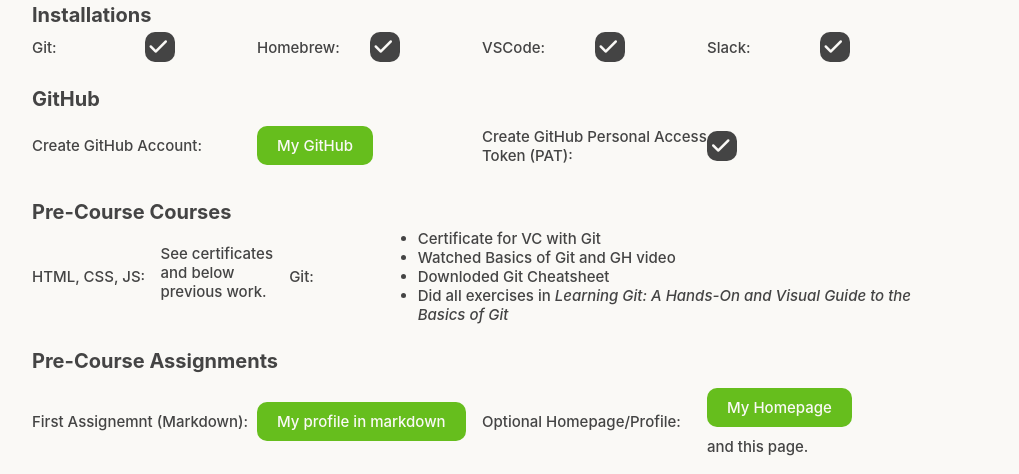
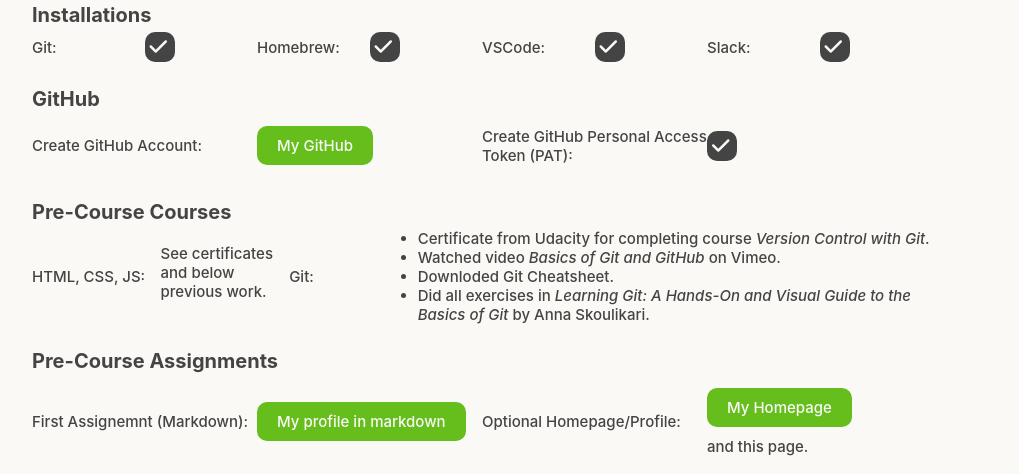
Before and after one commit to niamh-d/codeop-prep, a plain HTML site: page index.html in a window 1280 px wide. Shown: the part 326-800 px from the top of the page, without its empty margins (88-1107 px from the left). Drawn offline with Linux system fonts and the light colour scheme.

Commit message:
link tweaks

```diff
--- a/index.html
+++ b/index.html
@@ -54,7 +54,7 @@
               target="_blank"
               >See certificates</a
             >
-            and below previous work.
+            and below <a href="#section-work">previous work</a>.
           </p>
           <span>Git:</span>
           <ul>
@@ -62,20 +62,28 @@
               <a
                 href="https://drive.google.com/drive/folders/16SFVTvz3EFIDOckUiPo85L4kTi7MOo6G"
                 target="_blank"
-                >Certificate for VC with Git</a
+                >Certificate from Udacity</a
               >
+              for completing course
+              <a
+                href="https://learn-preview.udacity.com/courses/ud123"
+                target="_blank"
+                ><em>Version Control with Git</em></a
+              >.
             </li>
             <li>
+              Watched video
               <a href="https://vimeo.com/88472113" target="_blank"
-                >Watched Basics of Git and GH video</a
+                ><em>Basics of Git and GitHub</em></a
               >
+              on Vimeo.
             </li>
             <li>
               <a
                 href="https://drive.google.com/drive/folders/16SFVTvz3EFIDOckUiPo85L4kTi7MOo6G?usp=sharing"
                 target="_blank"
                 >Downloded Git Cheatsheet</a
-              >
+              >.
             </li>
             <li>
               Did all exercises in
@@ -83,6 +91,7 @@
                 >Learning Git: A Hands-On and Visual Guide to the Basics of
                 Git</em
               >
+              by Anna Skoulikari.
             </li>
           </ul>
         </div>
```
